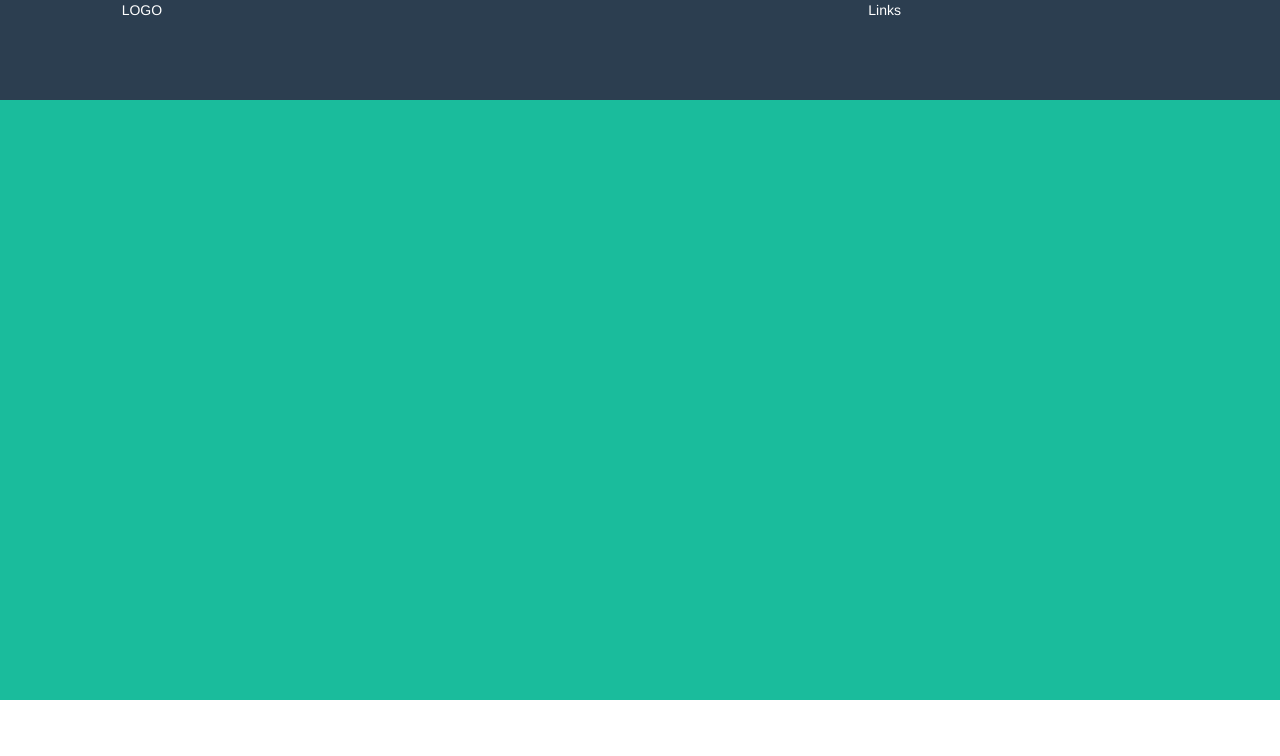
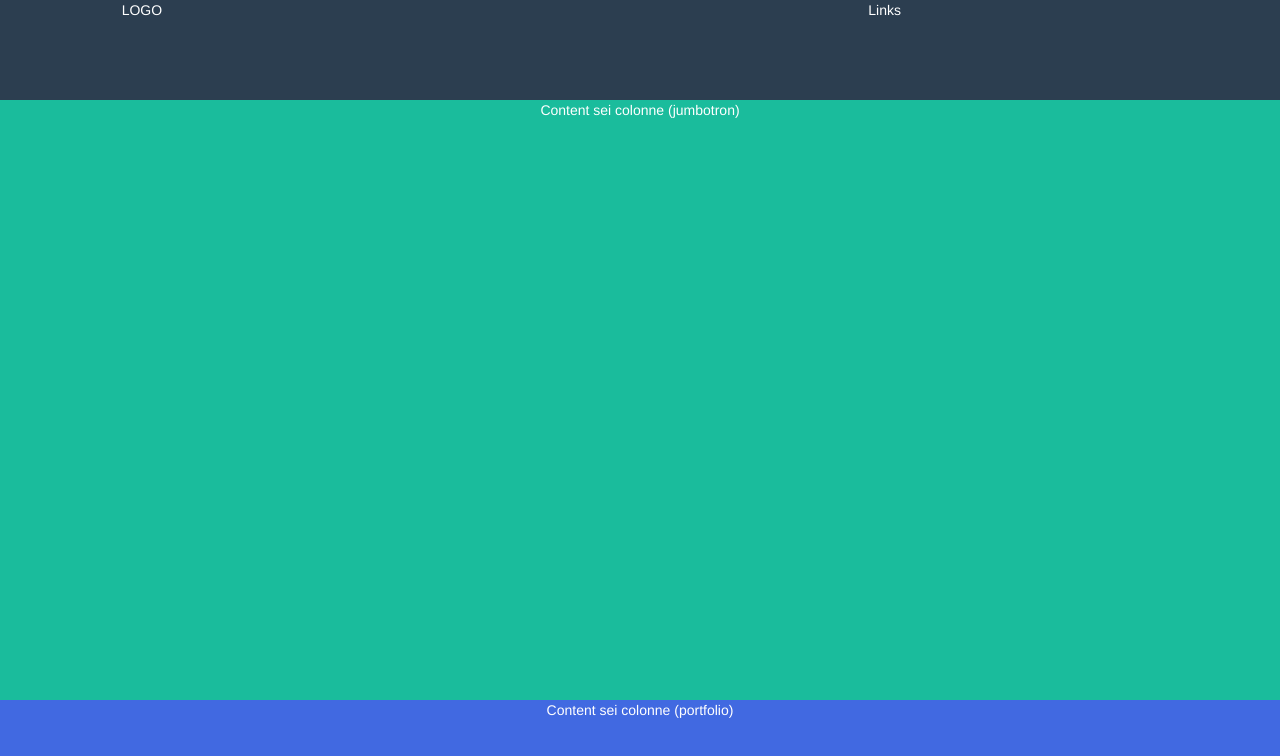
Before and after one commit to Vitto95/html-css-bootstrap-freelancer, a plain HTML site: page index.html in a window 1280 px wide. Drawn offline with nearby package versions, Linux system fonts and the light colour scheme.

Commit message:
impostazione portfolio

```diff
--- a/css/style.css
+++ b/css/style.css
@@ -8,6 +8,11 @@
   min-height: 600px;
 }
 
+.vg-portfolio {
+  background-color: royalblue;
+  min-height: 800px;
+}
+
 span {
   color: white;
 }
--- a/index.html
+++ b/index.html
@@ -33,13 +33,35 @@
       </div>
     </nav>
 
+    <!-- /navbar -->
+
+    <!-- jumbotron -->
+
     <div class="container-fluid vg-jumbotron">
       <div class="row">
-        <div class="col-xs-12"></div>
+        <div class="col-lg-6 col-lg-offset-3 text-center">
+          <span>Content sei colonne (jumbotron)</span>
+        </div>
       </div>
     </div>
 
-    <!-- /navbar -->
+    <!-- /jumbotron -->
+
+    <!-- portfolio -->
+
+    <!-- Sezione portfolio con stella -->
+
+    <div class="container-fluid vg-portfolio">
+      <div class="row">
+        <div class="col-lg-6 col-lg-offset-3 text-center">
+          <span>Content sei colonne (portfolio)</span>
+        </div>
+      </div>
+    </div>
+
+    <!-- /Sezione portfolio con stella -->
+
+    <!-- /portfolio -->
 
     <!-- jQuery (necessary for Bootstrap's JavaScript plugins) -->
     <script
```
